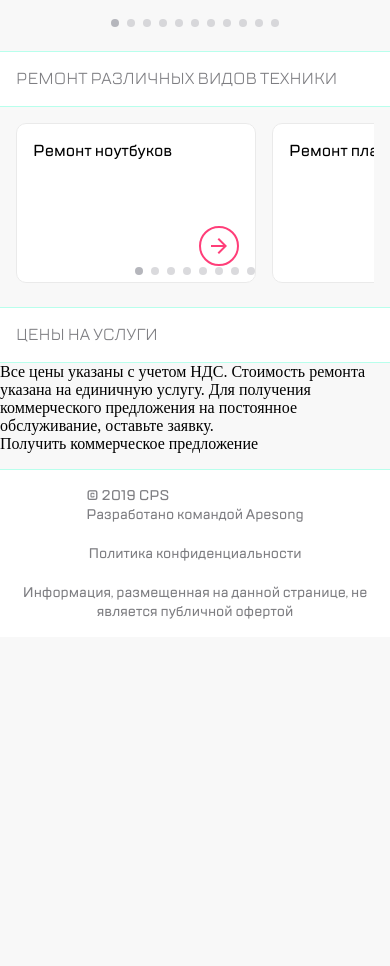
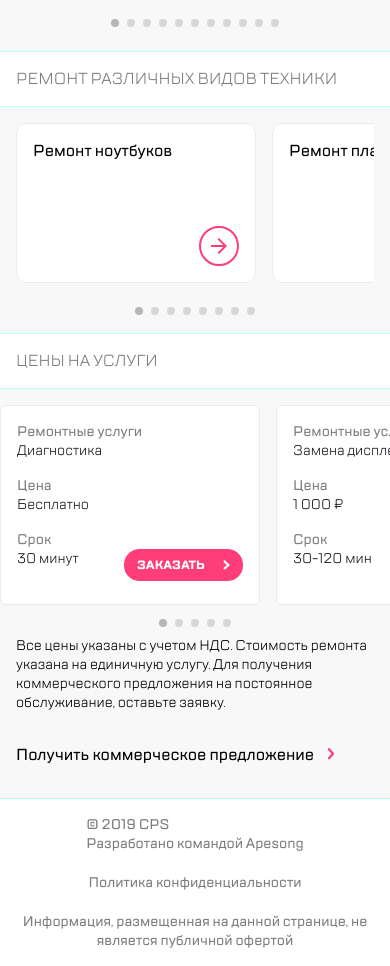
Before and after one commit to ann-matt/block7rep, a website built with webpack: page src/index.html in a window 390 px wide. Shown: the part 760-1726 px from the top of the page. Before the commit the page ends 1397 px from the top, so only its background shows below. Built offline with nearby package versions, Linux system fonts and the light colour scheme; files whose address does not match are found by name.

Commit message:
table block 4

```diff
--- a/src/index.html
+++ b/src/index.html
@@ -320,7 +320,82 @@
 
       <div class="block4">
         <h2 class="block4__title">Цены на услуги</h2>
-        <div class="block4__table"></div>
+        <div class="block4__table swiper swiper3">
+          <div class=" swiper-wrapper">
+            <div class="card3 swiper-slide">
+              <h2 class="service card3__service ">Ремонтные услуги</h2>
+              <p class="service__option-one card3__text1 ">Диагностика</p>
+              <h2 class="price card3__price">Цена</h2>
+              <p class="price__option-one card3__text2">Бесплатно</p>
+              <h2 class="terms card3__terms">Срок</h2>
+              <div class="solidation">
+              <p class="terms__option-one card3__text3">30 минут</p>
+              <li class="card3__btn material-symbols-outlined">ЗАКАЗАТЬ
+                <img src="./img/dropdown.svg" alt="arrow right">
+              </li> </div>
+            </div>
+
+            <div class="card3 swiper-slide">
+              <h2 class="service card3__service ">Ремонтные услуги</h2>
+              <p class="service__option-two card3__text1 ">Замена дисплея</p>
+              <h2 class="price card3__price">Цена</h2>
+              <p class="price__option-two card3__text2">1 000 ₽</p>
+              <h2 class="terms card3__terms">Срок</h2>
+
+              <div class="solidation">
+              <p class="terms__option-two card3__text3">30-120 мин</p>
+              <li class="card3__btn material-symbols-outlined">ЗАКАЗАТЬ
+                <img src="./img/dropdown.svg" alt="arrow right">
+              </li> </div>
+            </div>
+
+            <div class="card3 swiper-slide">
+              <h2 class="service card3__service ">Ремонтные услуги</h2>
+              <p class="service__option-three card3__text1 ">Замена полифонического динамика</p>
+              <h2 class="price card3__price">Цена</h2>
+              <p class="price__option-two card3__text2">1 000 ₽</p>
+              <h2 class="terms card3__terms">Срок</h2>
+
+              <div class="solidation">
+              <p class="terms__option-two card3__text3">30-120 мин</p>
+              <li class="card3__btn material-symbols-outlined">ЗАКАЗАТЬ
+                <img src="./img/dropdown.svg" alt="arrow right">
+              </li> </div>
+            </div>
+
+            <div class="card3 swiper-slide">
+              <h2 class="service card3__service ">Ремонтные услуги</h2>
+              <p class="service__option-four card3__text1 ">Тестирование с выдачей технического заключения</p>
+              <h2 class="price card3__price">Цена</h2>
+              <p class="price__option-two card3__text2">1 000 ₽</p>
+              <h2 class="terms card3__terms">Срок</h2>
+
+              <div class="solidation">
+              <p class="terms__option-two card3__text3">30-120 мин</p>
+              <li class="card3__btn material-symbols-outlined">ЗАКАЗАТЬ
+                <img src="./img/dropdown.svg" alt="arrow right">
+              </li> </div>
+            </div>
+
+            <div class="card3 swiper-slide">
+              <h2 class="service card3__service ">Ремонтные услуги</h2>
+              <p class="service__option-five card3__text1 ">Замена программного обеспечения</p>
+              <h2 class="price card3__price">Цена</h2>
+              <p class="price__option-two card3__text2">1 000 ₽</p>
+              <h2 class="terms card3__terms">Срок</h2>
+
+              <div class="solidation">
+              <p class="terms__option-two card3__text3">30-120 мин</p>
+              <li class="card3__btn material-symbols-outlined">ЗАКАЗАТЬ
+                <img src="./img/dropdown.svg" alt="arrow right">
+              </li> </div>
+            </div>
+          </div>
+          <div class="swiper-pagination swiper3-pagination"></div>
+
+
+          </div>
+        </div>
         <div class="block4__note">
           <p
             >Все цены указаны с учетом НДС. Стоимость ремонта указана на
@@ -328,7 +403,9 @@
             постоянное обслуживание, оставьте заявку.</p
           >
         </div>
-        <div class="block4__link">Получить коммерческое предложение</div>
+        <div class="block4__link">Получить коммерческое предложение
+          <img src="./img/Line.svg" alt="line right" class="block4__icon">
+        </div>
       </div>
     </main>
     <footer>
@@ -340,7 +417,7 @@
           </p>
         </div>
         <div class="footer__two">
-          <a href="a" class="footer__link">Политика конфиденциальности</a>
+          <a href="#" class="footer__link">Политика конфиденциальности</a>
         </div>
         <div class="footer__three">
           <p class="footer__p"
--- /dev/null
+++ b/src/js/blocksjs/swiper3.js
@@ -0,0 +1,23 @@
+let swiperInstance3
+function initSwiper3() {
+  console.log('initSwiper3 запускается. Ширина окна:', window.innerWidth)
+  if (window.innerWidth < 768 && !swiperInstance3) {
+    swiperInstance3 = new Swiper('.swiper3', {
+      slidesPerView: 'auto',
+      spaceBetween: 16,
+      // Pagination bullets
+      pagination: {
+        el: '.swiper-pagination',
+        clickable: true
+      }
+    })
+  } else if (window.innerWidth >= 768 && swiperInstance3) {
+    swiperInstance3.destroy(true, true)
+    swiperInstance3 = null
+    pagination = false
+  }
+}
+
+initSwiper3()
+
+window.addEventListener('resize', initSwiper3)
--- a/src/js/index.js
+++ b/src/js/index.js
@@ -4,5 +4,6 @@ import '../js/blocksjs/swiper'
 import '../js/blocksjs/readMore'
 import '../js/blocksjs/swiper2'
 import '../js/blocksjs/showMore2'
+import '../js/blocksjs/swiper3'
 
 console.log('Works!')
--- a/src/scss/blocks/block3.scss
+++ b/src/scss/blocks/block3.scss
@@ -5,6 +5,7 @@
 .card2 {
   display: flex;
   margin: 16px;
+  margin-bottom: 0;
   flex-direction: column;
 
   /* @media (min-width: 768px) {
@@ -34,6 +35,7 @@
 
     display: flex;
     flex-direction: column;
+    margin-bottom: 40px;
   }
   &__link {
     text-decoration: none;
--- a/src/scss/blocks/block4.scss
+++ b/src/scss/blocks/block4.scss
@@ -1,4 +1,93 @@
-.block4__title {
-  margin-top: 24px;
-  @include title;
+$textColor1: #1b1c21;
+$textColor2: #7e7e82;
+$pinkColor: #ff3e79;
+$grayColor: #eaeaea;
+.block4 {
+  margin-bottom: 1px;
+  &__title {
+    margin-top: 10px;
+    @include title;
+  }
+  &__note {
+    font-family: 'TT Lakes Regular';
+    font-size: 14px;
+    padding: 0 16px;
+    margin-bottom: 16px;
+  }
+  &__link {
+    font-family: 'TT Lakes Medium';
+    font-size: 16px;
+    padding: 16px;
+    transition: 0.2s ease;
+    &:hover {
+      font-size: 17px;
+      color: #ff3e79;
+    }
+  }
+  &__icon {
+    padding-left: 10px;
+  }
 }
+.card3 h2 {
+  font-family: 'TT Lakes Medium';
+  font-size: 14px;
+  color: #7e7e82;
+  font-weight: 300;
+}
+.card3 p {
+  font-family: 'TT Lakes Regular';
+  font-size: 14px;
+  color: #1b1c21;
+  margin-bottom: 16px;
+}
+
+.card3 {
+  margin-top: 16px;
+  padding: 16px;
+  display: flex;
+  flex-direction: column;
+  width: 260px;
+  height: 200px;
+  border: 1px solid $grayColor;
+  border-radius: 5px;
+  background-color: white;
+  margin-bottom: 30px;
+  &__btn {
+    font-family: 'TT Lakes Bold';
+    font-size: 12px;
+    font-weight: 100;
+
+    width: 119px;
+    height: 32px;
+    border: 1px solid $pinkColor;
+    background-color: #ff3e79;
+    color: white;
+    border-radius: 15px;
+    padding: 4px 12px;
+
+    display: flex;
+    justify-content: space-between;
+    align-items: center;
+    margin-left: auto;
+  }
+}
+.solidation {
+  display: flex;
+  flex-direction: row;
+}
+
+.swiper3-pagination {
+  display: flex;
+  justify-content: center;
+  margin-top: 16px;
+  @media (min-width: 768px) {
+    display: none;
+  }
+}
+.swiper-pagination-bullet {
+  opacity: 0.5;
+  background: #b5b6bc;
+}
+.swiper-pagination-bullet-active {
+  opacity: 1;
+}
```
Also changed, not shown: src/img/Line.svg (added), src/img/dropdown.png (added), src/img/dropdown.svg (added).
